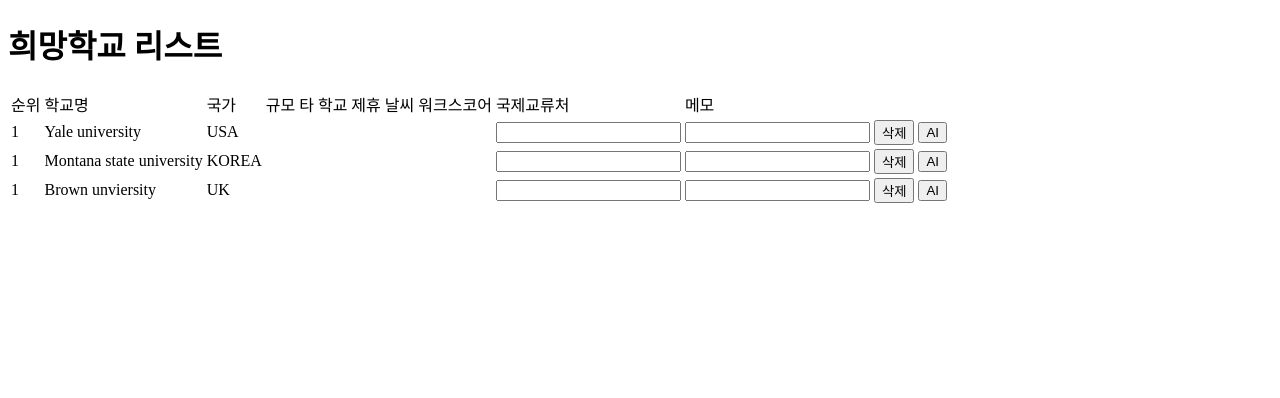
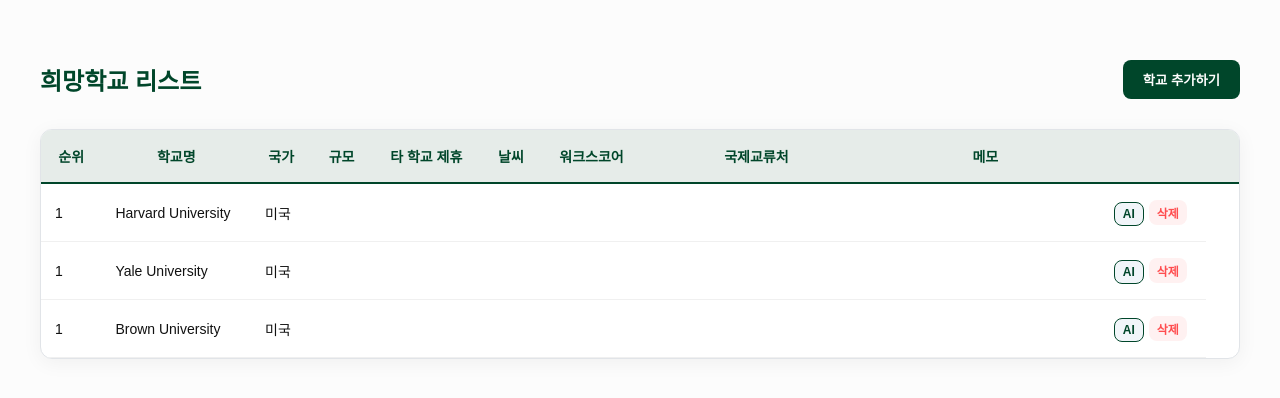
Before and after one commit to ay-yoo/for-intlstudent, a React (Create React App) app: page / in a window 1280 px wide. Shown: the top 398 px of the page. Built offline with nearby package versions, Linux system fonts and the light colour scheme.

Commit message:
css, 모달 수정

```diff
--- a/src/components/AddModal.js
+++ b/src/components/AddModal.js
@@ -1,9 +1,10 @@
 function AddModal({ addNation, setAddNation, addName, setAddName, addSchool }) {
   return (
-    <div>
-      <div>
-        <span>국가</span>
+    <div className="add-form">
+      <div calssName="form-group">
+        <label>국가 선택</label>
         <select
+          className="form-select"
           value={addNation}
           onChange={(e) => setAddNation(e.target.value)}
         >
@@ -37,13 +38,20 @@
         </select>
       </div>
 
-      <textarea
-        rows={6}
-        placeholder={`학교명을 줄바꿈으로 입력 (최대 5개)\n예) Goucher College\nClark University`}
-        value={addName}
-        onChange={(e) => setAddName(e.target.value)}
-      />
-      <button onClick={addSchool}>학교 추가</button>
+      <div className="form-group">
+        <label>학교명 (줄바꿈으로 구분)</label>
+        <textarea
+          className="form-textarea"
+          rows={6}
+          placeholder={`예) Goucher College\nClark University`}
+          value={addName}
+          onChange={(e) => setAddName(e.target.value)}
+        />
+      </div>
+
+      <button className="btn btn-primary btn-full" onClick={addSchool}>
+        리스트에 추가하기
+      </button>
     </div>
   );
 }
--- a/src/components/Modal.js
+++ b/src/components/Modal.js
@@ -1,10 +1,18 @@
 function Modal({ isOpen, title, onClose, children }) {
   if (!isOpen) return null;
   return (
-    <div>
-      <h1>{title}</h1>
-      {children}
-      <button onClick={onClose}>닫기</button>
+    <div className="modal-overlay">
+      {" "}
+      <div className="modal-content">
+        {" "}
+        <div className="modal-header">
+          <h2>{title}</h2>
+          <button className="btn-close" onClick={onClose}>
+            &times;
+          </button>{" "}
+        </div>
+        <div className="modal-body">{children}</div>
+      </div>
     </div>
   );
 }
--- a/src/index.js
+++ b/src/index.js
@@ -2,6 +2,9 @@
 import ReactDOM from "react-dom/client";
 import App from "./App";
 import { BrowserRouter as Router } from "react-router-dom";
+import "../src/styles/base.css";
+import "../src/styles/Modal.css";
+import "../src/styles/table.css";
 
 const root = ReactDOM.createRoot(document.getElementById("root"));
 root.render(
--- a/src/routes/Table.js
+++ b/src/routes/Table.js
@@ -22,9 +22,9 @@
 function Table() {
   //*STATE*//
   const [schools, setSchools] = useState([
-    makeSchool("Yale university", "USA"),
-    makeSchool("Montana state university", "KOREA"),
-    makeSchool("Brown unviersity", "UK"),
+    makeSchool("Harvard University", "미국"),
+    makeSchool("Yale University", "미국"),
+    makeSchool("Brown University", "미국"),
   ]);
   //학교 추가 모달 state
   const [isAddOpen, setIsAddOpen] = useState(false);
@@ -75,7 +75,6 @@
   };
 
   //학교 추가
-  // 학교 추가 함수
   const addSchool = () => {
     const inputNames = addName
       .split("\n")
@@ -119,7 +118,6 @@
                 fields: {
                   ...s.fields,
                   size: data.size,
-                  // data.exchange 대신 data.otherSchool로 수정
                   otherSchool: data.otherSchool,
                   weather: data.weather,
                 },
@@ -136,23 +134,31 @@
   };
 
   return (
-    <div>
+    <div className="app-container">
+      <div className="header-section">
+        {" "}
         <h1>희망학교 리스트</h1>
+        <button className="btn btn-primary" onClick={onAddOpen}>
+          학교 추가하기
+        </button>
+      </div>
 
-      <div>
+      <div className="table-card">
         <table>
           <thead>
             <tr>
-              <td>순위</td>
-              <td>학교명</td>
-              <td>국가</td>
-              <td>규모</td>
-              <td>타 학교 제휴</td>
-              <td>날씨</td>
+              <th>순위</th>
+              <th>학교명</th>
+              <th>국가</th>
+              <th>규모</th>
+              <th>타 학교 제휴</th>
+              <th>날씨</th>
 
-              <td>워크스코어</td>
-              <td>국제교류처</td>
-              <td>메모</td>
+              <th>워크스코어</th>
+              <th>국제교류처</th>
+              <th>메모</th>
+              <th></th>
+              <th></th>
             </tr>
           </thead>
 
@@ -169,6 +175,7 @@
                 <td>
                   <input
                     type="text"
+                    className="table-input"
                     value={s.fields.website}
                     onChange={(e) =>
                       updateField(s.id, "website", e.target.value)
@@ -179,26 +186,31 @@
                 <td>
                   <input
                     type="text"
+                    className="table-input"
                     value={s.fields.memo}
                     onChange={(e) => updateField(s.id, "memo", e.target.value)}
                   />
                 </td>
-                <td>
-                  <button onClick={() => onDelete(s.id)}>삭제</button>
-                </td>
-                <td>
+                <td className="action-btns">
                   <button
+                    className="btn btn-ai"
                     onClick={() => handleAiFill(s.id)}
                     disabled={loadingId === s.id}
                   >
                     {loadingId === s.id ? "로딩 중..." : "AI"}
+                  </button>
+                  <button
+                    className="btn btn-delete"
+                    onClick={() => onDelete(s.id)}
+                  >
+                    삭제
                   </button>
                 </td>
               </tr>
             ))}
           </tbody>
         </table>
-
+      </div>
       <Modal
         isOpen={isAddOpen}
         title="학교 추가"
@@ -214,7 +226,6 @@
         }
       />
     </div>
-    </div>
   );
 }
 
--- a/src/styles/Modal.css
+++ b/src/styles/Modal.css
@@ -0,0 +1,61 @@
+/* 모달 디자인 */
+.modal-overlay {
+  position: fixed;
+  top: 0;
+  left: 0;
+  right: 0;
+  bottom: 0;
+  background: rgba(0, 0, 0, 0.5);
+  display: flex;
+  justify-content: center;
+  align-items: center;
+  z-index: 1000;
+}
+
+.modal-content {
+  background: white;
+  width: 100%;
+  max-width: 450px;
+  border-radius: 16px;
+  padding: 24px;
+  box-shadow: 0 10px 40px rgba(0, 0, 0, 0.2);
+}
+
+.modal-header {
+  display: flex;
+  justify-content: space-between;
+  align-items: center;
+  margin-bottom: 20px;
+}
+
+.btn-close {
+  background: none;
+  border: none;
+  font-size: 28px;
+  cursor: pointer;
+  color: #999;
+}
+
+.form-group {
+  margin-bottom: 15px;
+}
+
+.form-group label {
+  display: block;
+  font-weight: 600;
+  margin-bottom: 8px;
+  font-size: 14px;
+}
+
+.form-select,
+.form-textarea {
+  width: 93%;
+  padding: 12px;
+  border: 1px solid #ddd;
+  border-radius: 8px;
+}
+
+.btn-full {
+  width: 100%;
+  margin-top: 10px;
+}
--- /dev/null
+++ b/src/styles/base.css
@@ -0,0 +1,69 @@
+:root {
+  --ewha-green: #00462a;
+  --ewha-light: #e6ece9;
+  --bg-gray: #fcfcfc;
+  --text-main: #111111;
+  --border-color: #e1e4e8;
+  --white: #ffffff;
+}
+
+body {
+  margin: 0;
+  background-color: var(--bg-gray);
+  font-family: "Pretendard", sans-serif;
+  color: var(--text-main);
+}
+
+.app-container {
+  max-width: 1200px;
+  margin: 0 auto;
+  padding: 60px 20px;
+}
+
+.header-section {
+  display: flex;
+  justify-content: space-between;
+  align-items: center;
+  margin-bottom: 30px;
+}
+
+h1 {
+  color: var(--ewha-green);
+  margin: 0;
+  font-size: 24px;
+}
+
+/* 버튼 스타일 */
+.btn {
+  padding: 10px 20px;
+  border-radius: 8px;
+  border: none;
+  cursor: pointer;
+  font-weight: 600;
+  transition: 0.2s;
+}
+
+.btn-primary {
+  background-color: var(--ewha-green);
+  color: var(--white);
+}
+
+.btn-primary:hover {
+  background-color: #00331e;
+}
+
+.btn-ai {
+  background-color: #f1f5f9;
+  color: var(--ewha-green);
+  border: 1px solid var(--ewha-green);
+  padding: 4px 8px;
+  font-size: 12px;
+}
+
+.btn-delete {
+  background-color: #fff1f1;
+  color: #ff4d4f;
+  padding: 4px 8px;
+  font-size: 12px;
+  margin-left: 5px;
+}
--- /dev/null
+++ b/src/styles/table.css
@@ -0,0 +1,39 @@
+.table-card {
+  background: var(--white);
+  border-radius: 12px;
+  box-shadow: 0 4px 20px rgba(0, 0, 0, 0.05);
+  overflow-x: auto;
+  border: 1px solid var(--border-color);
+}
+
+table {
+  width: 100%;
+  border-collapse: collapse;
+}
+
+th {
+  background-color: var(--ewha-light);
+  color: var(--ewha-green);
+  padding: 16px;
+  font-weight: 700;
+  font-size: 14px;
+  border-bottom: 2px solid var(--ewha-green);
+}
+
+td {
+  padding: 14px;
+  border-bottom: 1px solid #f0f0f0;
+  font-size: 14px;
+}
+
+.table-input {
+  width: 100%;
+  border: 1px solid transparent;
+  padding: 6px;
+  border-radius: 4px;
+}
+
+.table-input:hover {
+  background-color: #f9f9f9;
+  border-color: #ddd;
+}
```
Lines whose indentation alone changed are shown as unchanged.
